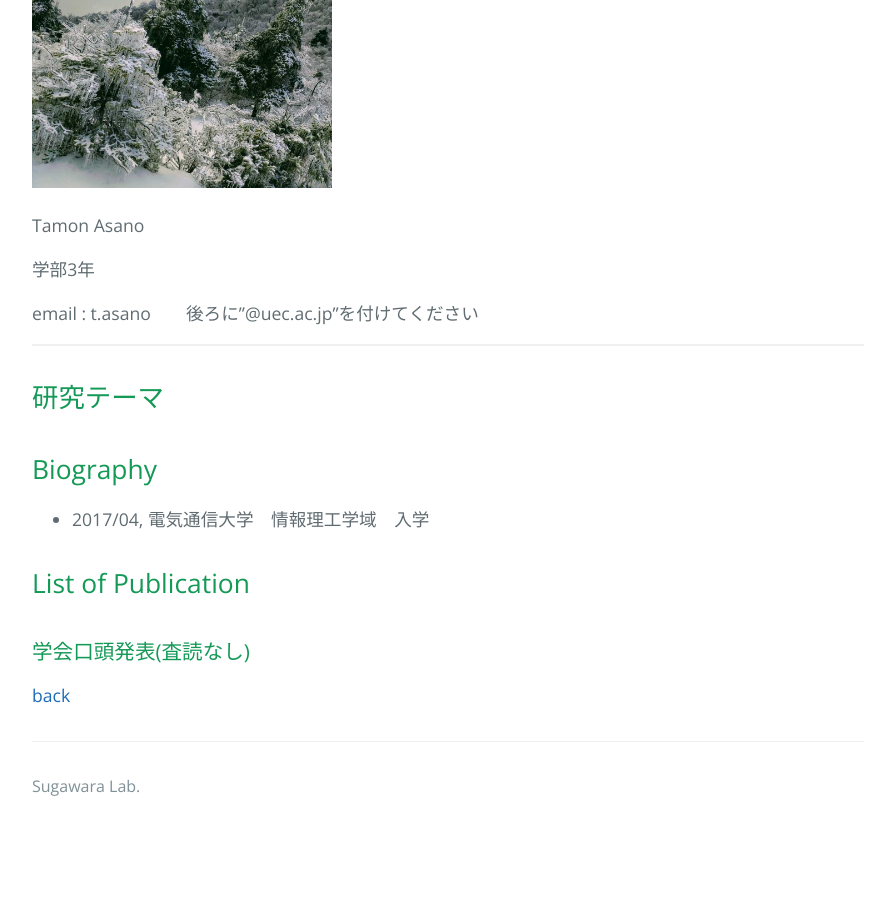
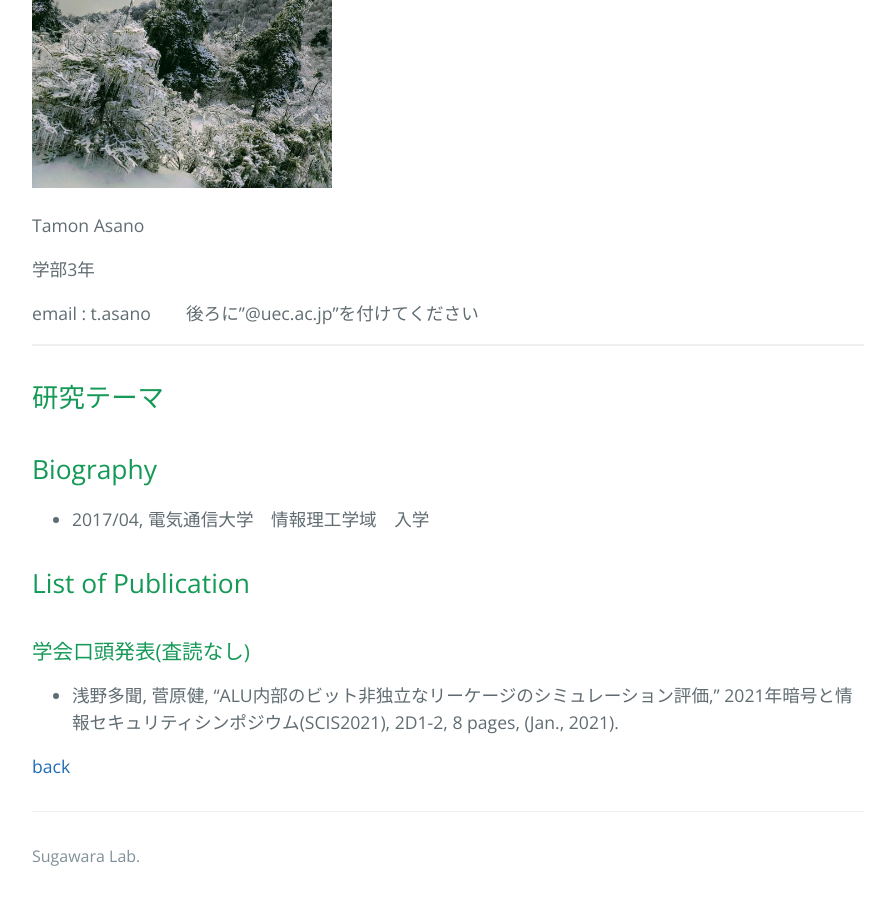
Before and after one commit to sugawara-bbbb/weblab, a Jekyll site: the page built from _member/asano.md, in a window 1280 px wide and 900 px high, scrolled down 595 px. Shown: the whole window, without its empty margins (192-1087 px from the left). Built offline with Jekyll 4.4.1, drawn with Linux system fonts in a browser that asks for light colours; before the commit the page ends 1425 px from its top, so only the background shows below that.

Commit message:
Update asano.md

```diff
--- a/_member/asano.md
+++ b/_member/asano.md
@@ -19,3 +19,4 @@ email: t.asano
 ## List of Publication
 
 ### 学会口頭発表(査読なし)
+- 浅野多聞, 菅原健, "ALU内部のビット非独立なリーケージのシミュレーション評価," 2021年暗号と情報セキュリティシンポジウム(SCIS2021), 2D1-2, 8 pages, (Jan., 2021).
```
